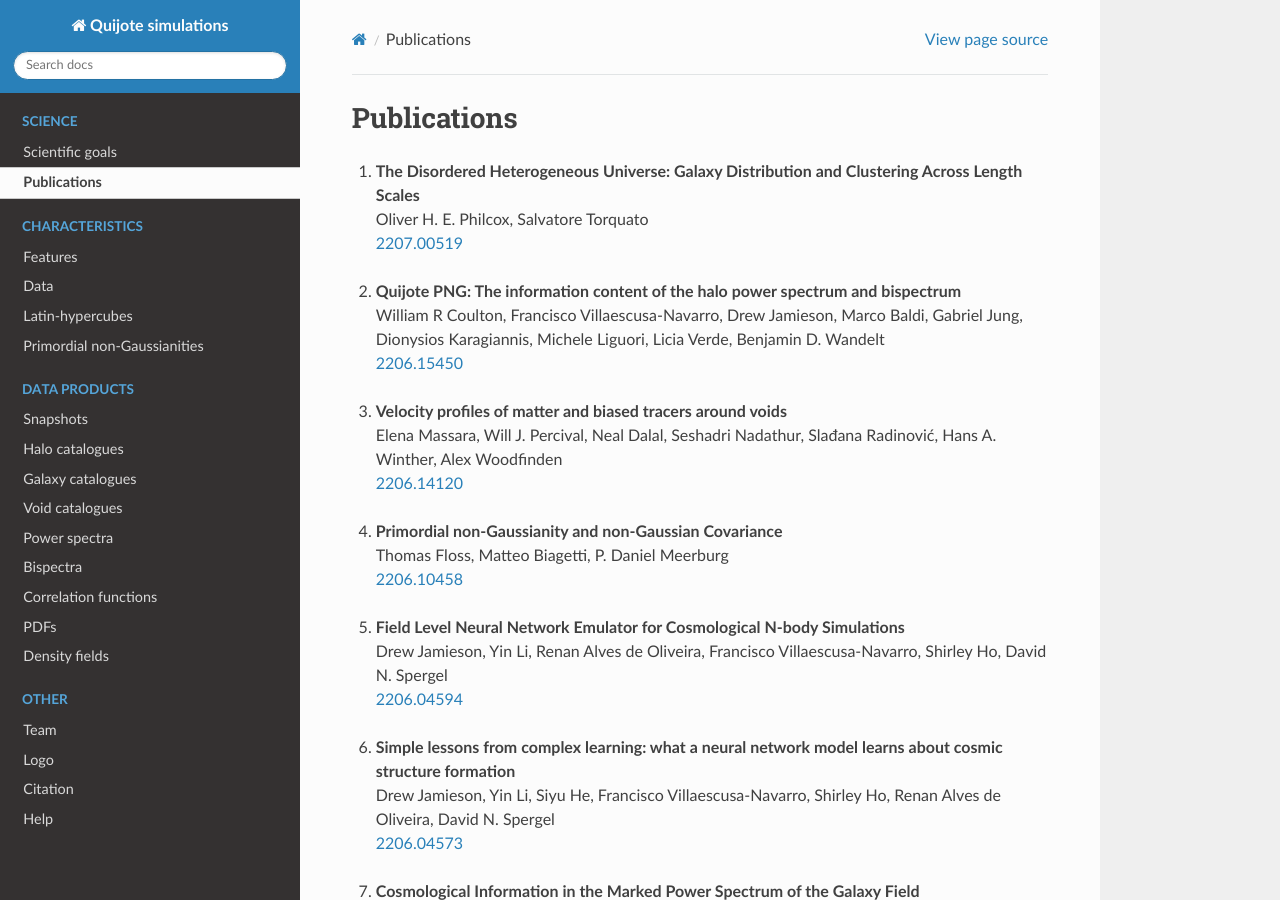
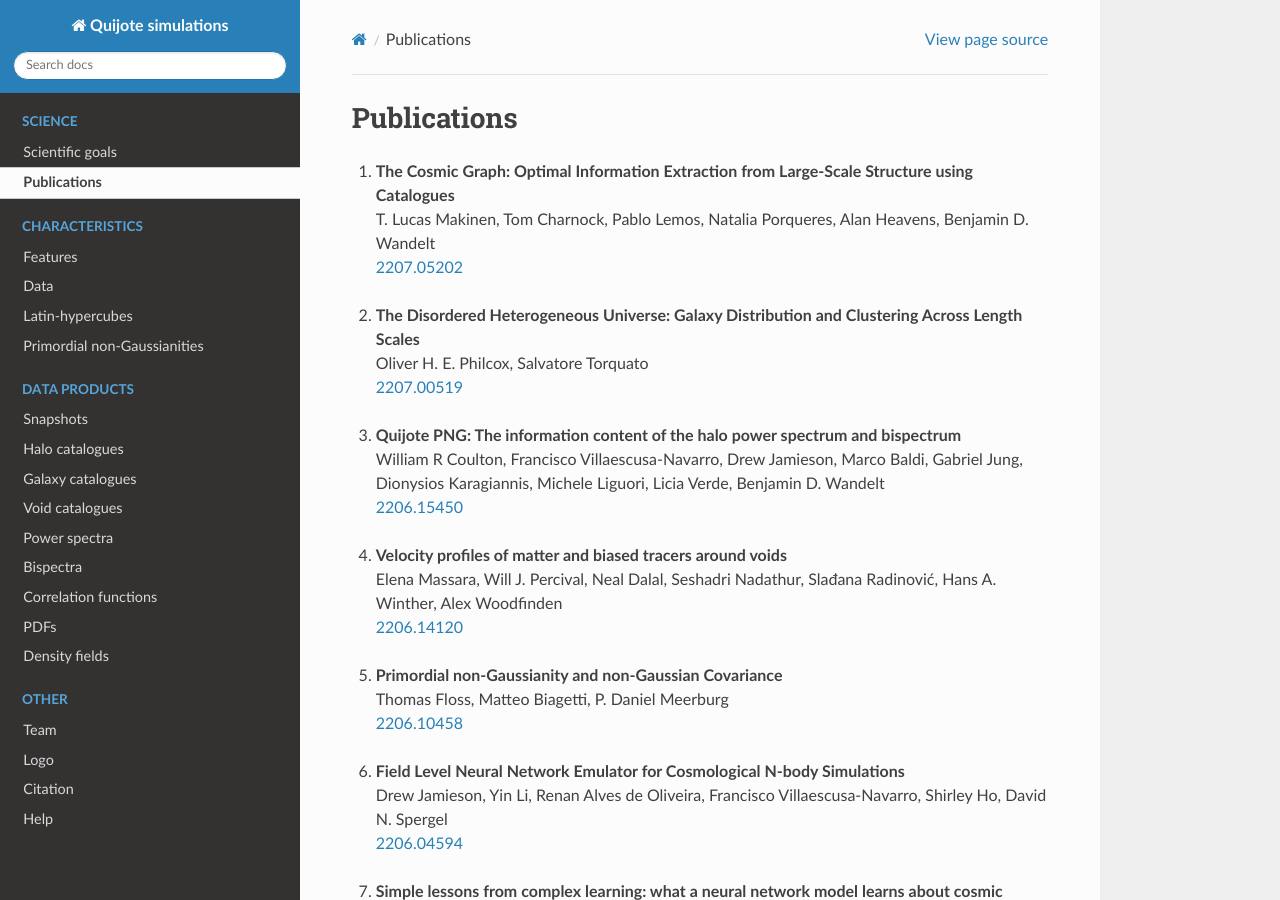
Before and after one commit to franciscovillaescusa/Quijote-simulations, a Sphinx documentation site: the page built from docs/source/publications.rst, in a window 1280 px wide and 900 px high. Built offline with Sphinx 7.4.7 and the Read the Docs theme 2.0.0, drawn with Linux system fonts in a browser that asks for light colours; pages that are not in the unit, such as notebooks, are missing from menus.

Commit message:
publications updated

```diff
--- a/docs/source/publications.rst
+++ b/docs/source/publications.rst
@@ -3,6 +3,10 @@
 ************
 Publications
 ************
+
+#. | **The Cosmic Graph: Optimal Information Extraction from Large-Scale Structure using Catalogues**
+   | T. Lucas Makinen, Tom Charnock, Pablo Lemos, Natalia Porqueres, Alan Heavens, Benjamin D. Wandelt
+   | `2207.05202 <https://arxiv.org/abs/2207.05202>`_
 
 #. | **The Disordered Heterogeneous Universe: Galaxy Distribution and Clustering Across Length Scales**
    | Oliver H. E. Philcox, Salvatore Torquato
```
